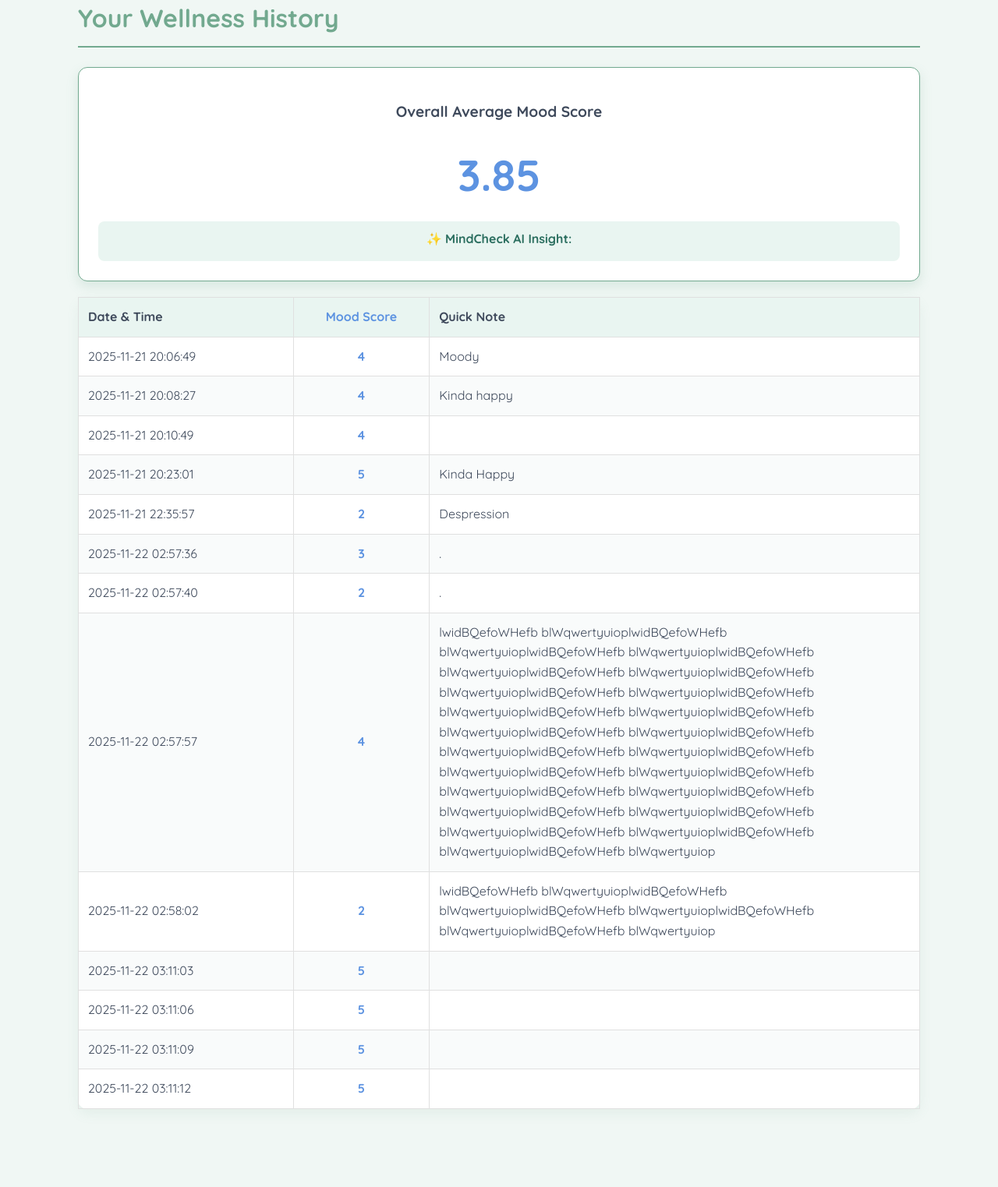
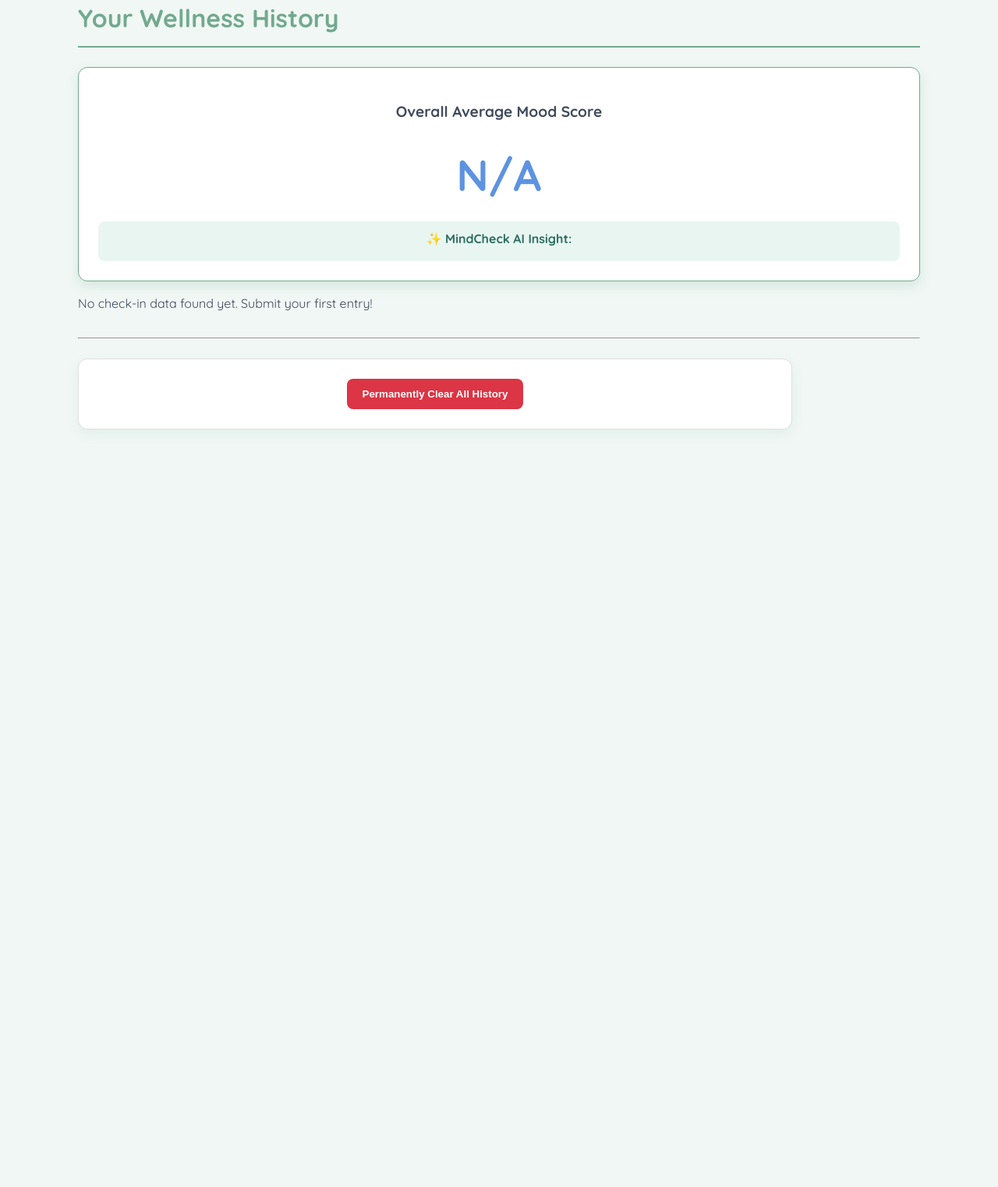
Before and after one commit to nandureddy10502/Mindcheck-Xcelerate, a Flask app: page /history in a window 1280 px wide. Shown: the part 149-1672 px from the top of the page at 78% size. After the commit the page ends 700 px from the top, so only its background shows below. Run offline with Flask 3, Linux system fonts and the light colour scheme.

Commit message:
Feature: Added Clear All History button with confirmation (os.remove).

```diff
--- a/app.py
+++ b/app.py
@@ -3,6 +3,7 @@ import datetime
 import csv
 import os
 import time
+from pyngrok import ngrok # <--- ADD THIS
 
 # --- Configuration ---
 # 1. Initialize the Flask application
@@ -95,7 +96,35 @@ def history():
     return render_template('history.html', checkins=data, average_mood=average_mood)
 
 
+# 4. Clear History Handler: Handles requests to delete the data
+@app.route('/clear_history', methods=['POST'])
+def clear_history():
+    print("ATTEMPTING TO CLEAR HISTORY...")
+    try:
+        # Check if the file exists before trying to delete it
+        if os.path.exists(DATA_FILE):
+            os.remove(DATA_FILE)
+            print(f"SUCCESS: {DATA_FILE} has been deleted.")
+        else:
+            print("INFO: Data file not found, nothing to delete.")
+
+    except Exception as e:
+        print(f"ERROR: Could not clear history: {e}")
+
+    # Redirect the user back to the empty history page
+    return redirect(url_for('history'))
+
+
+# --- RUN APPLICATION ---
 # --- RUN APPLICATION ---
 if __name__ == '__main__':
-    # 'debug=True' auto-reloads changes and shows errors in the browser
-    app.run(debug=True)
+    # 1. Start ngrok tunnel on port 5000
+    # This will fail if your token wasn't correctly saved!
+    public_url = ngrok.connect(5000).public_url
+    print(f"\n ********************************************************")
+    print(f" * MindCheck Public URL: {public_url}")
+    print(f" * SUBMIT THIS LINK FOR JUDGING: {public_url}")
+    print(f" ********************************************************\n")
+
+    # 2. Run Flask server (Important: use_reloader=False prevents Ngrok from duplicating)
+    app.run(port=5000, debug=True, use_reloader=False)
--- a/checkins.csv
+++ /dev/null
@@ -1,14 +0,0 @@
-Timestamp,Mood Score,Note
-2025-11-21 20:06:49,4,Moody
-2025-11-21 20:08:27,4,Kinda happy
-2025-11-21 20:10:49,4,
-2025-11-21 20:23:01,5,Kinda Happy
-2025-11-21 22:35:57,2,Despression
-2025-11-22 02:57:36,3,.
-2025-11-22 02:57:40,2,.
-2025-11-22 02:57:57,4,lwidBQefoWHefb blWqwertyuioplwidBQefoWHefb blWqwertyuioplwidBQefoWHefb blWqwertyuioplwidBQefoWHefb blWqwertyuioplwidBQefoWHefb blWqwertyuioplwidBQefoWHefb blWqwertyuioplwidBQefoWHefb blWqwertyuioplwidBQefoWHefb blWqwertyuioplwidBQefoWHefb blWqwertyuioplwidBQefoWHefb blWqwertyuioplwidBQefoWHefb blWqwertyuioplwidBQefoWHefb blWqwertyuioplwidBQefoWHefb blWqwertyuioplwidBQefoWHefb blWqwertyuioplwidBQefoWHefb blWqwertyuioplwidBQefoWHefb blWqwertyuioplwidBQefoWHefb blWqwertyuioplwidBQefoWHefb blWqwertyuioplwidBQefoWHefb blWqwertyuioplwidBQefoWHefb blWqwertyuioplwidBQefoWHefb blWqwertyuioplwidBQefoWHefb blWqwertyuioplwidBQefoWHefb blWqwertyuiop
-2025-11-22 02:58:02,2,lwidBQefoWHefb blWqwertyuioplwidBQefoWHefb blWqwertyuioplwidBQefoWHefb blWqwertyuioplwidBQefoWHefb blWqwertyuioplwidBQefoWHefb blWqwertyuiop
-2025-11-22 03:11:03,5,
-2025-11-22 03:11:06,5,
-2025-11-22 03:11:09,5,
-2025-11-22 03:11:12,5,
--- a/templates/history.html
+++ b/templates/history.html
@@ -43,6 +43,19 @@
     {% else %}
     <p>No check-in data found yet. Submit your first entry!</p>
     {% endif %}
+
+    <hr style="margin-top: 30px;">
+<div style="text-align: center; margin-top: 20px;">
+    <form action="/clear_history" method="POST"
+          onsubmit="return confirm('Are you sure you want to permanently delete all MindCheck history? This cannot be undone.');">
+
+        <button type="submit" style="background-color: #dc3545;">
+            Permanently Clear All History
+        </button>
+    </form>
 </div>
+</div>
+
+
 </body>
 </html>
```
